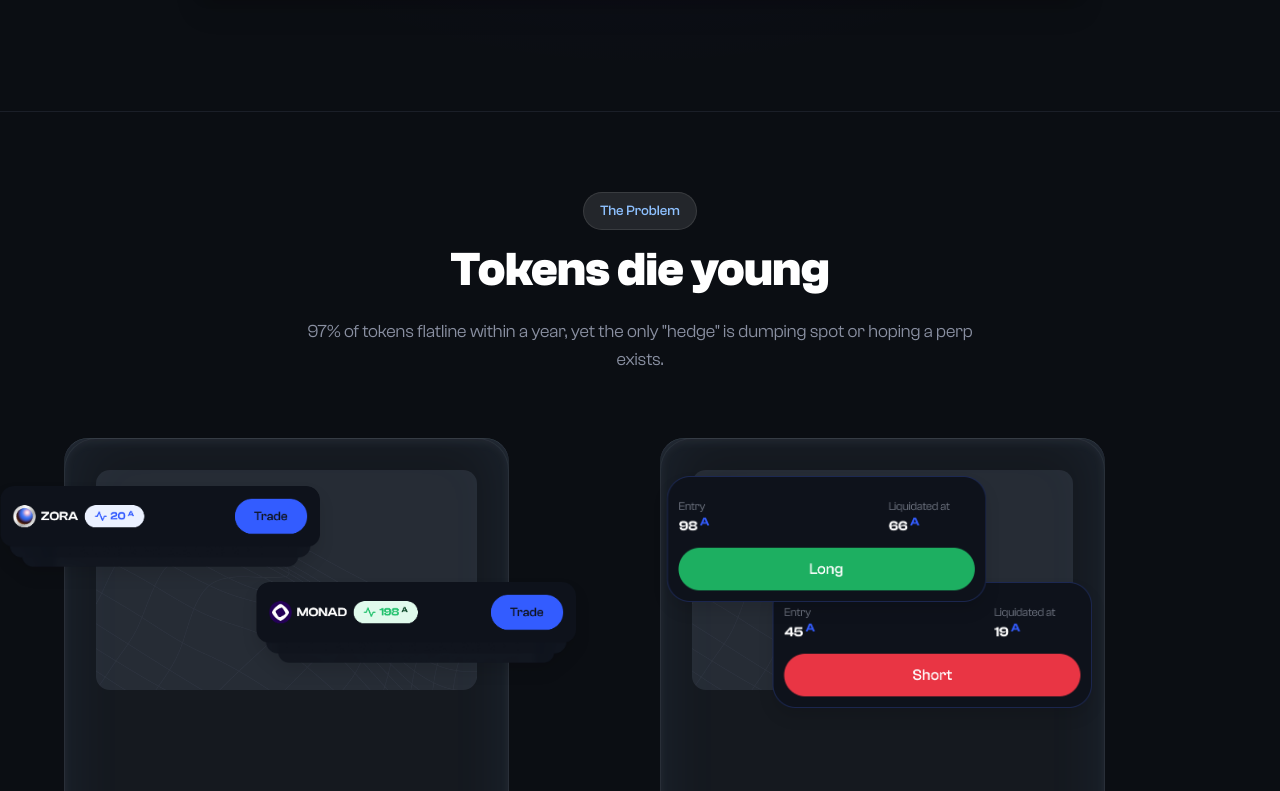
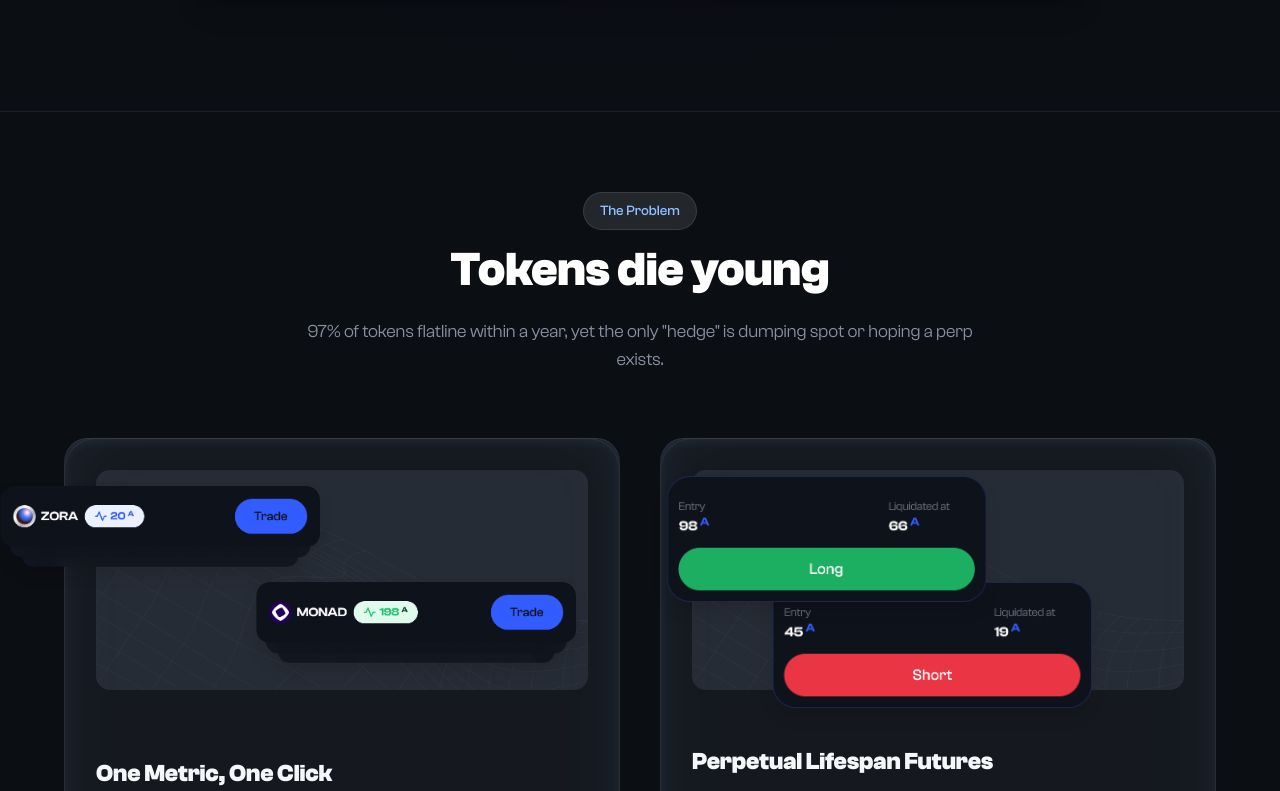
Before and after one commit to chukwukap/half-life-frontend, a Next.js app: page / in a window 1280 px wide. Shown: the part 1609-2400 px from the top of the page. Built offline with nearby package versions, Linux system fonts and the light colour scheme.

Commit message:
fix(marketing): keep feature-card copy inside its container

```diff
--- a/src/app/(marketing)/_components/tokens-die-section.tsx
+++ b/src/app/(marketing)/_components/tokens-die-section.tsx
@@ -3,7 +3,7 @@ import Image from "next/image";
 const TokensDieSection = () => {
   return (
     <section
-      className="bg-background/95 border-t border-border py-20 px-6"
+      className="bg-background/95 border-t border-border py-20 px-6 overflow-x-hidden overflow-y-visible"
       id="tokens-die"
     >
       {/* Section header */}
@@ -27,7 +27,7 @@ const TokensDieSection = () => {
             relative
             flex flex-col
             justify-between
-            w-4/5
+            w-full
             h-[30rem]
             rounded-3xl
             gap-10
@@ -85,7 +85,7 @@ const TokensDieSection = () => {
           </div>
           {/* Card content */}
           <div className="flex flex-col justify-end">
-            <h3 className="mt-40 md:mt-56 text-2xl font-extrabold mb-4 text-foreground">
+            <h3 className="pt-4 text-2xl font-extrabold mb-4 text-foreground">
               One Metric, One Click
             </h3>
             <p className="text-muted-foreground mb-8 max-w-md text-left">
@@ -111,7 +111,7 @@ const TokensDieSection = () => {
             relative
             flex flex-col
             justify-between
-            w-4/5
+            w-full
             h-[30rem]
             rounded-3xl
             gap-10
@@ -168,7 +168,7 @@ const TokensDieSection = () => {
           </div>
           {/* Card content */}
           <div className="flex flex-col justify-end">
-            <h3 className="mt-40 md:mt-56 text-2xl font-extrabold mb-4 text-foreground">
+            <h3 className="pt-4 text-2xl font-extrabold mb-4 text-foreground">
               Perpetual Lifespan Futures
             </h3>
             <p className="text-muted-foreground mb-8 max-w-md text-left">
```
